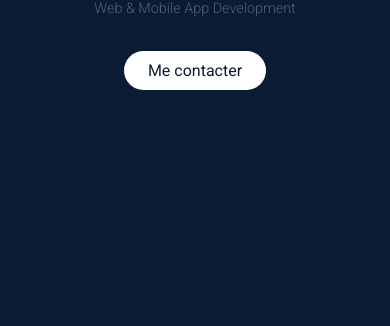
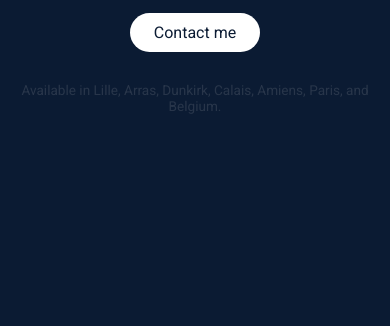
Before and after one commit to cyberchrix/christophehenry, a plain HTML site: page index.html in a window 390 px wide. Shown: the part 474-800 px from the top of the page. Drawn offline with Linux system fonts and the light colour scheme.

Commit message:
Positionnement mobile "Available ..."

```diff
--- a/index.html
+++ b/index.html
@@ -33,7 +33,7 @@
   <meta name="twitter:description" content="Applications web et mobiles avec une touche moderne." />
   <meta name="twitter:image" content="https://christophehenry.fr/assets/og-image.jpg" />
 
-  <!-- hreflang (optionnel) -->
+  <!-- hreflang -->
   <link rel="alternate" hreflang="fr" href="https://christophehenry.fr/" />
   <link rel="alternate" hreflang="en" href="https://christophehenry.fr/en" />
 
@@ -139,7 +139,6 @@
       transform: translateY(-10px);
       animation: slideFadeIn 0.6s ease-out 3s forwards;
       transition: background 0.3s ease, transform 0.2s ease, box-shadow 0.3s ease;
-      position: relative;
     }
 
     .contact-btn:hover {
@@ -158,6 +157,7 @@
       opacity: 0;
       animation: slideFadeLight 1s ease-out 3.4s forwards;
       transform: translateY(-10px);
+      text-align: center;
     }
 
     .linkedin {
@@ -231,12 +231,17 @@
       .baseline {
         font-size: 0.9rem;
       }
-      .local {
-        font-size: 0.75rem;
-        padding: 0 10px;
-      }
       .logo {
         width: 90px;
+      }
+      .local {
+        position: static;
+        margin-top: 30px;
+        padding: 0 10px;
+        text-align: center;
+        opacity: 0.3;
+        animation: slideFadeLight 1s ease-out 3.4s forwards;
+        transform: translateY(-10px);
       }
     }
   </style>
@@ -248,7 +253,7 @@
       <span class="part name">christophehenry</span><span class="part suffix">.fr</span>
     </h1>
     <p class="baseline">Web & Mobile App Development</p>
-    <a href="mailto:contact@christophehenry.fr" class="contact-btn">Me contacter</a>
+    <a href="mailto:contact@christophehenry.fr" class="contact-btn">Contact me</a>
   </main>
   <p class="local">Available in Lille, Arras, Dunkirk, Calais, Amiens, Paris, and Belgium.</p>
   <a href="https://www.linkedin.com/in/christophe-henry-886547b" target="_blank" class="linkedin" aria-label="LinkedIn">
```
Also changed, not shown: 1 other file.
